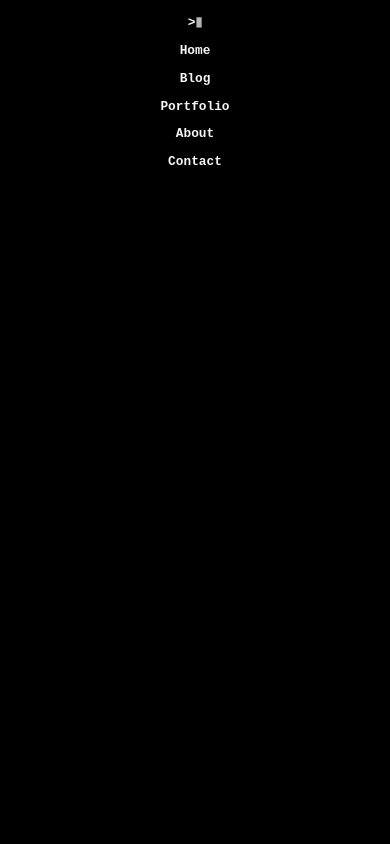
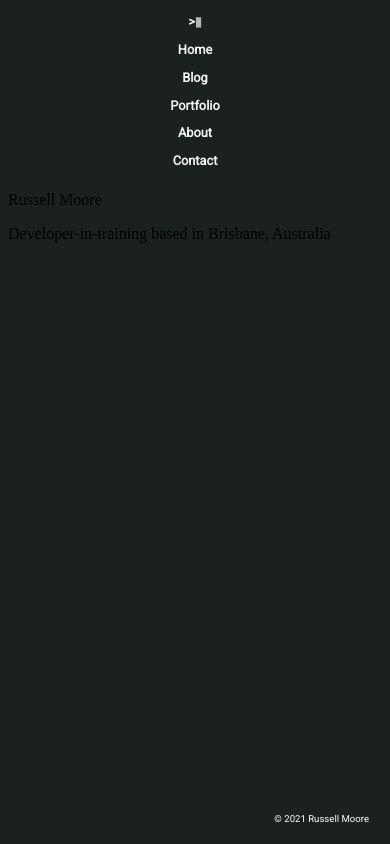
Before and after one commit to russ-13/russ-13.github.io, a plain HTML site: page index.html in a window 390 px wide. Drawn offline with Linux system fonts and the light colour scheme.

Commit message:
completed nav bar, footer and styling for @media queries

```diff
--- a/index.html
+++ b/index.html
@@ -7,6 +7,8 @@
         <meta name="description" content="Home page of Russell Moore's portfolio website">
         <meta name="viewport" content="width=device-width, initial-scale=1">
         <link rel="stylesheet" href="styles.css">
+        <link rel="preconnect" href="https://fonts.gstatic.com">
+        <link href="https://fonts.googleapis.com/css2?family=Roboto&display=swap" rel="stylesheet">
     </head>
 
     <body>
@@ -22,14 +24,19 @@
           </nav>
 
 
-    <!-- main section containing home page of portfolio -->
+    <!-- main section containing my name and a summary sentance -->
     <section>
 
+        <p class="Headline">Russell Moore</p>
 
-        </section>
+        <p class="Summary-text">Developer-in-training based in Brisbane, Australia</p>
+
+    </section>
 
     <!-- Footer containing copyright information and designer name -->
-    <footer>
+            <footer>
+
+            <p>© 2021 Russell Moore</p>
 
         </footer>
 
--- a/styles.css
+++ b/styles.css
@@ -3,23 +3,33 @@
 nav {
     display: flex;
     font-weight: bolder;
-    flex-direction: column;
+    flex-direction: row;
+    font-size: 80%;
 
 }
 
-/*Navbar change 768px */
+/*Media Query change under 768 */
 
-  @media only screen and (min-width: 768px) {
+@media only screen and (max-width: 768px) {
     nav { flex-direction: row; }
-    nav { font-size: 2em; }
+    nav { font-size: 50%; }
+
 }
+
+/*Media Query change under 480 */
+
+@media only screen and (max-width: 480px) {
+    nav { flex-direction: column; }
+    nav { font-size: 40%; }
+    footer { font-size: 60%;}
+    }
 
 
 /*Navbar link styles*/
 
 nav a {
-    font-family: 'Courier New', Courier, monospace;
-    font-size: 80%;
+    font-family: roboto;
+    font-size: 2em;
     flex: 1;
     text-align: center;
     margin: 0.25em;
@@ -31,7 +41,7 @@ nav a {
 /*Body Styles*/
 
   body {
-          background-color: black;
+          background-color: #1b2021;
 
 }
 
@@ -52,3 +62,15 @@ nav a {
         85%{    color: transparent ;}
         100%{   color: #00ff22 ;}
 }
+
+
+    footer {
+        padding: 10px 10px 10px 10px;
+        color: #ffffff;
+        font-family: Roboto;
+        position: fixed;
+        width: 90%;
+        bottom: 0;
+
+        text-align:right;
+    }
```
Also changed, not shown: about.html (+5 -2 lines), blog.html (+4 -2 lines), contact.html (+4 -2 lines), portfolio.html (+4 -2 lines).
